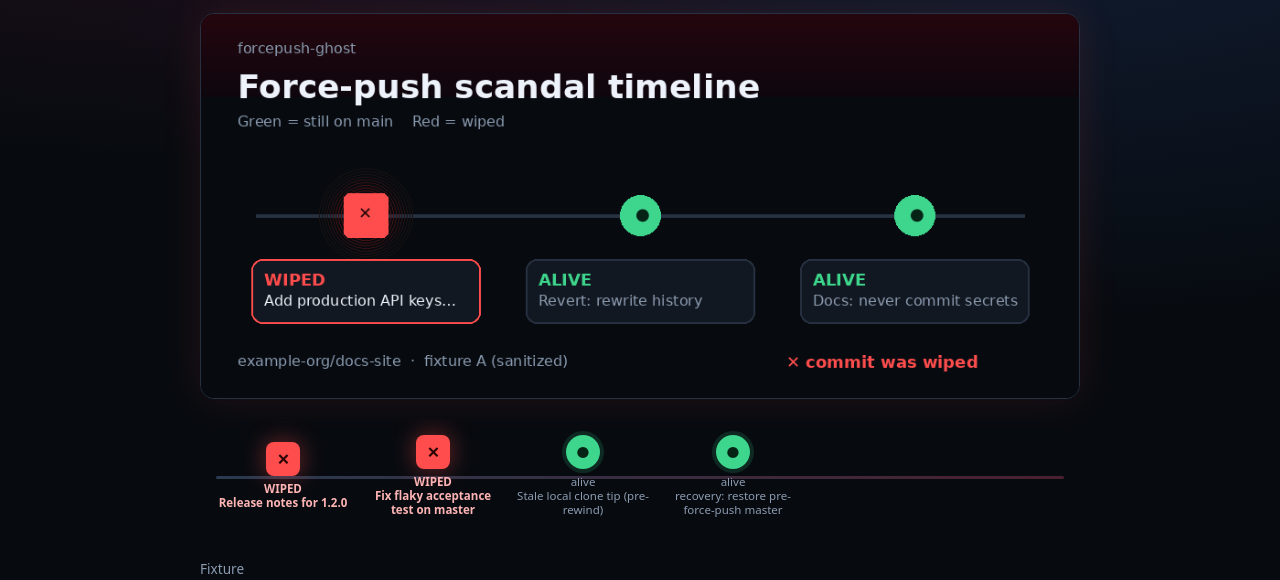
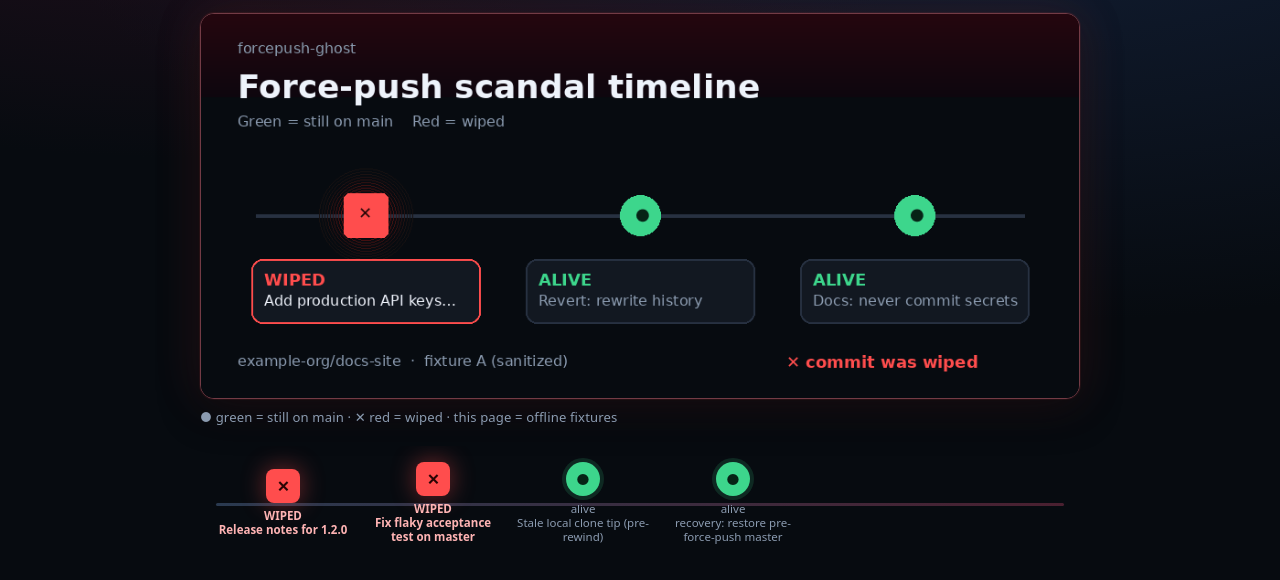
Before and after one commit to CAOShurong/forcepush-ghost, a website: page demo/index.html in a window 1280 px wide. Shown: the part 178-758 px from the top of the page. Drawn offline with Linux system fonts and the light colour scheme.

Commit message:
feat(demo): tighten share card and GIF frame for launch
Add OG/Twitter meta and clearer GIF framing on the Pages demo.

```diff
--- a/demo/index.html
+++ b/demo/index.html
@@ -4,6 +4,22 @@
   <meta charset="utf-8" />
   <meta name="viewport" content="width=device-width, initial-scale=1" />
   <title>forcepush-ghost — scandal timeline</title>
+  <meta name="description" content="Offline scandal timeline of force-pushed commits — green still on main, red wiped. This page uses fixtures only; live scan is CLI." />
+  <link rel="canonical" href="https://caoshurong.github.io/forcepush-ghost/demo/" />
+  <meta property="og:type" content="website" />
+  <meta property="og:site_name" content="forcepush-ghost" />
+  <meta property="og:title" content="forcepush-ghost — force-push scandal timeline" />
+  <meta property="og:description" content="Green = still on main. Red ✕ = wiped by a force-push. Offline fixtures demo — not a secret scanner." />
+  <meta property="og:url" content="https://caoshurong.github.io/forcepush-ghost/demo/" />
+  <meta property="og:image" content="https://caoshurong.github.io/forcepush-ghost/demo/timeline.png" />
+  <meta property="og:image:type" content="image/png" />
+  <meta property="og:image:width" content="960" />
+  <meta property="og:image:height" content="420" />
+  <meta property="og:image:alt" content="Red-X scandal timeline: wiped commits vs commits still on main" />
+  <meta name="twitter:card" content="summary_large_image" />
+  <meta name="twitter:title" content="forcepush-ghost — force-push scandal timeline" />
+  <meta name="twitter:description" content="Offline demo: green still on main, red ✕ wiped. Not a secret scanner." />
+  <meta name="twitter:image" content="https://caoshurong.github.io/forcepush-ghost/demo/timeline.png" />
   <link rel="stylesheet" href="./styles.css" />
 </head>
 <body>
@@ -11,7 +27,10 @@
     <p class="eyebrow">forcepush-ghost</p>
     <h1>The force-push scandal timeline for any public repo.</h1>
     <p class="sub"><span class="alive">● Green</span> = still on the default branch. <span class="wiped">✕ Red</span> = wiped by a force-push.</p>
-    <p class="hero-gif"><img src="./timeline.gif" width="960" alt="Force-push scandal timeline: red wiped commits, green still on main" /></p>
+    <figure class="hero-gif">
+      <img src="./timeline.gif" width="960" height="420" alt="Force-push scandal timeline: red wiped commits, green still on main" />
+      <figcaption>● green = still on main · ✕ red = wiped · this page = offline fixtures</figcaption>
+    </figure>
   </header>
 
   <section class="rail-wrap" aria-label="Horizontal scandal rail">
--- a/demo/styles.css
+++ b/demo/styles.css
@@ -108,9 +108,26 @@ footer code { display: inline-block; background: var(--card); padding: 0.4rem 0.
   50% { box-shadow: 0 0 26px var(--wiped-glow); }
 }
 
-.hero-gif { margin: 1rem 0 0; }
+.hero-gif {
+  margin: 1rem 0 0;
+  padding: 0;
+  max-width: 880px;
+}
 .hero-gif img {
-  display: block; width: min(100%, 880px); height: auto;
-  border-radius: 14px; border: 1px solid var(--line);
-  box-shadow: 0 0 40px rgba(255, 77, 77, 0.12);
+  display: block;
+  width: min(100%, 880px);
+  height: auto;
+  border-radius: 14px;
+  border: 1px solid color-mix(in srgb, var(--wiped) 35%, var(--line));
+  box-shadow:
+    0 0 0 1px rgba(255, 77, 77, 0.08),
+    0 12px 40px rgba(0, 0, 0, 0.35),
+    0 0 48px rgba(255, 77, 77, 0.14);
+  background: #070b10;
 }
+.hero-gif figcaption {
+  margin-top: 0.55rem;
+  color: var(--muted);
+  font-size: 0.82rem;
+  letter-spacing: 0.01em;
+}
```
